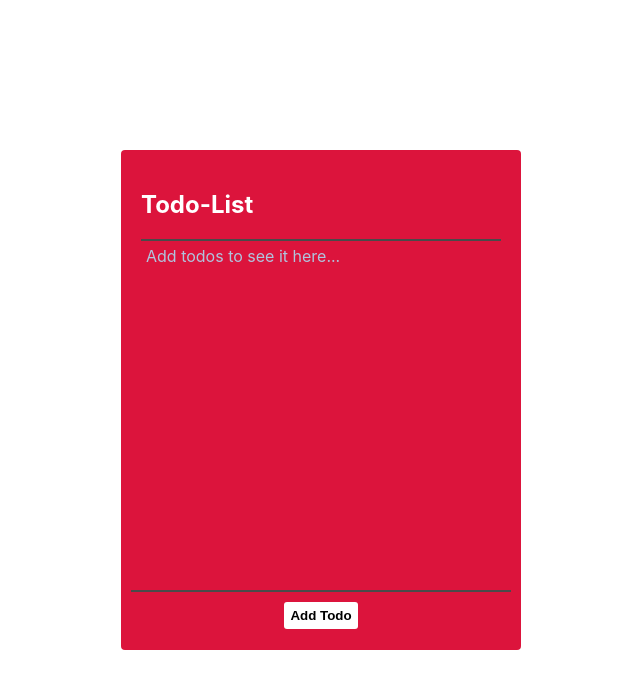
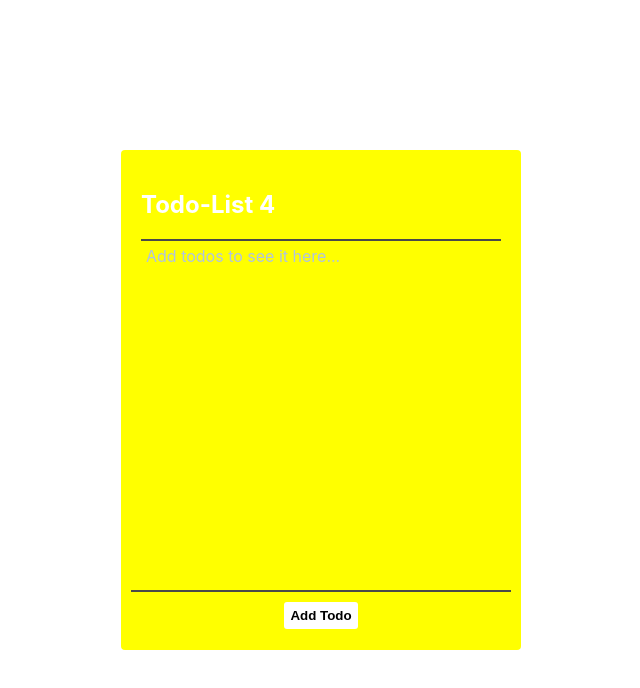
Before and after one commit to Ryugean/todo_4, a React (Create React App) app: page / in a window 1280 px wide. Shown: the top 688 px of the page, without its empty margins (319-959 px from the left). Built offline with nearby package versions, Linux system fonts and the light colour scheme; the HTML template or start-up script is replaced by a standard one.

Commit message:
Todo_4 Init
Todo_4 is initialized as bg yellow

```diff
--- a/src/App.css
+++ b/src/App.css
@@ -14,7 +14,7 @@
   border-radius: 4px;
   width: 400px;
   height: 500px;
-  background-color: crimson;
+  background-color: yellow;
 }
 
 .top-box{
--- a/src/App.js
+++ b/src/App.js
@@ -48,7 +48,7 @@ function App() {
       <div className="todo-box">
         <div className="top-box">
           <div className="heading">
-            <h2 style={{color: "white"}}>Todo-List</h2>
+            <h2 style={{color: "white"}}>Todo-List 4</h2>
           </div>
           <div className="todo-items">
             { todoArrayInP.length!==0 ?
```
